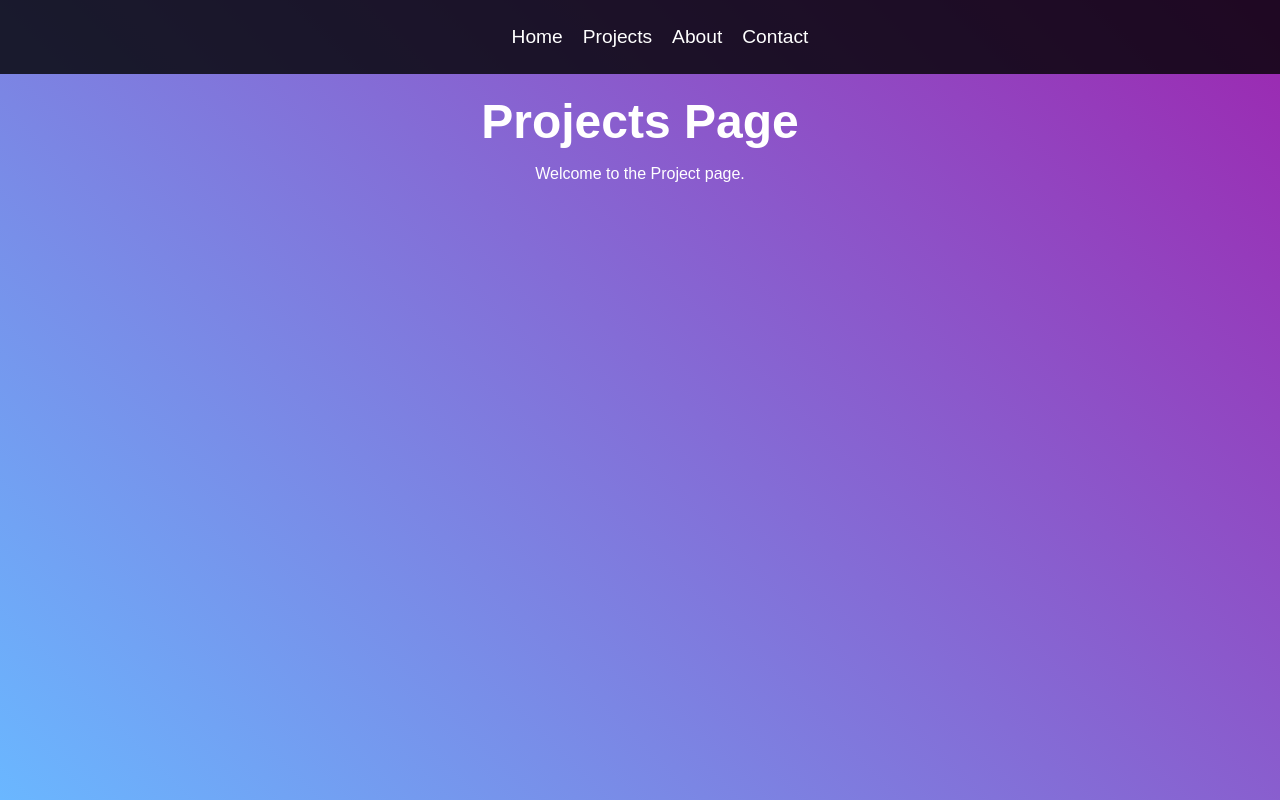
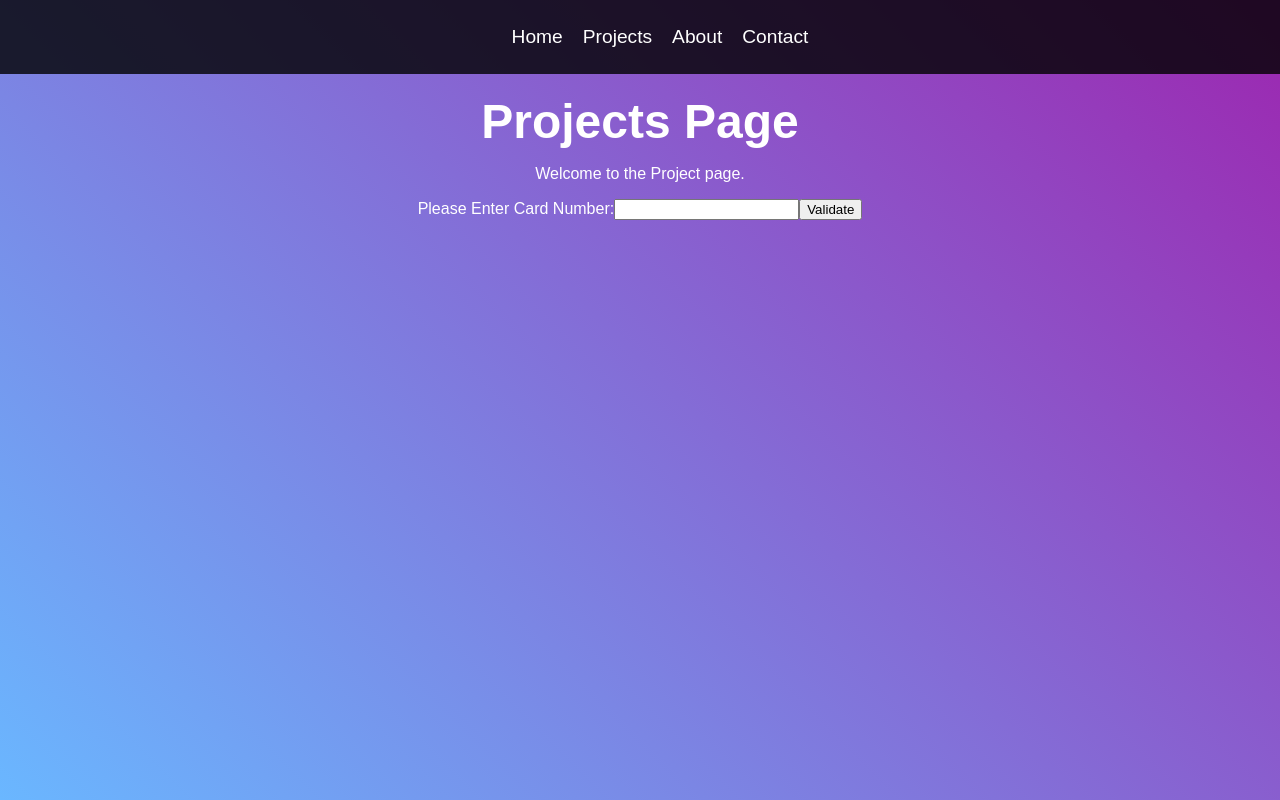
Before and after one commit to damianmiskow/website, a Vue app in the folder website/: page /projects in a window 1280 px wide. Built offline with nearby package versions, Linux system fonts and the light colour scheme.

Commit message:
working with flask server

```diff
--- a/website/package.json
+++ b/website/package.json
@@ -8,6 +8,7 @@
     "lint": "vue-cli-service lint"
   },
   "dependencies": {
+    "axios": "^1.7.2",
     "core-js": "^3.8.3",
     "vue": "^3.2.13",
     "vue-router": "^4.0.13"
--- a/website/src/views/ProjectsPage.vue
+++ b/website/src/views/ProjectsPage.vue
@@ -2,12 +2,45 @@
   <div class="contact">
     <h1>Projects Page</h1>
     <p>Welcome to the Project page.</p>
+    <form @submit.prevent="validateCard">
+      <label for="card_number">Please Enter Card Number:</label>
+      <input type="text" v-model="cardNumber" id="card_number" required>
+      <button type="submit">Validate</button>
+    </form>
+    <p v-if="result !== null">{{ result }}</p>
   </div>
 </template>
 
 <script>
+import axios from 'axios';
+
 export default {
   name: 'ContactPage',
+  data() {
+    return {
+      cardNumber: '',
+      result: null,
+    };
+  },
+  methods: {
+    async validateCard() {
+      try {
+        console.log('Sending POST request with card number:', this.cardNumber);
+        const response = await axios.post('http://127.0.0.1:5000/validate', {
+          card_number: this.cardNumber,
+        });
+        console.log('Response:', response);
+        if (response.data.is_valid) {
+          this.result = 'The card number is valid!';
+        } else {
+          this.result = 'The card number is invalid!';
+        }
+      } catch (error) {
+        console.error('There was an error validating the card:', error);
+        this.result = 'An error occurred. Please try again.';
+      }
+    },
+  },
 };
 </script>
 
```
Also changed, not shown: 1 other file (tests, documents, lock files or other folders). Lines whose indentation alone changed are shown as unchanged.
